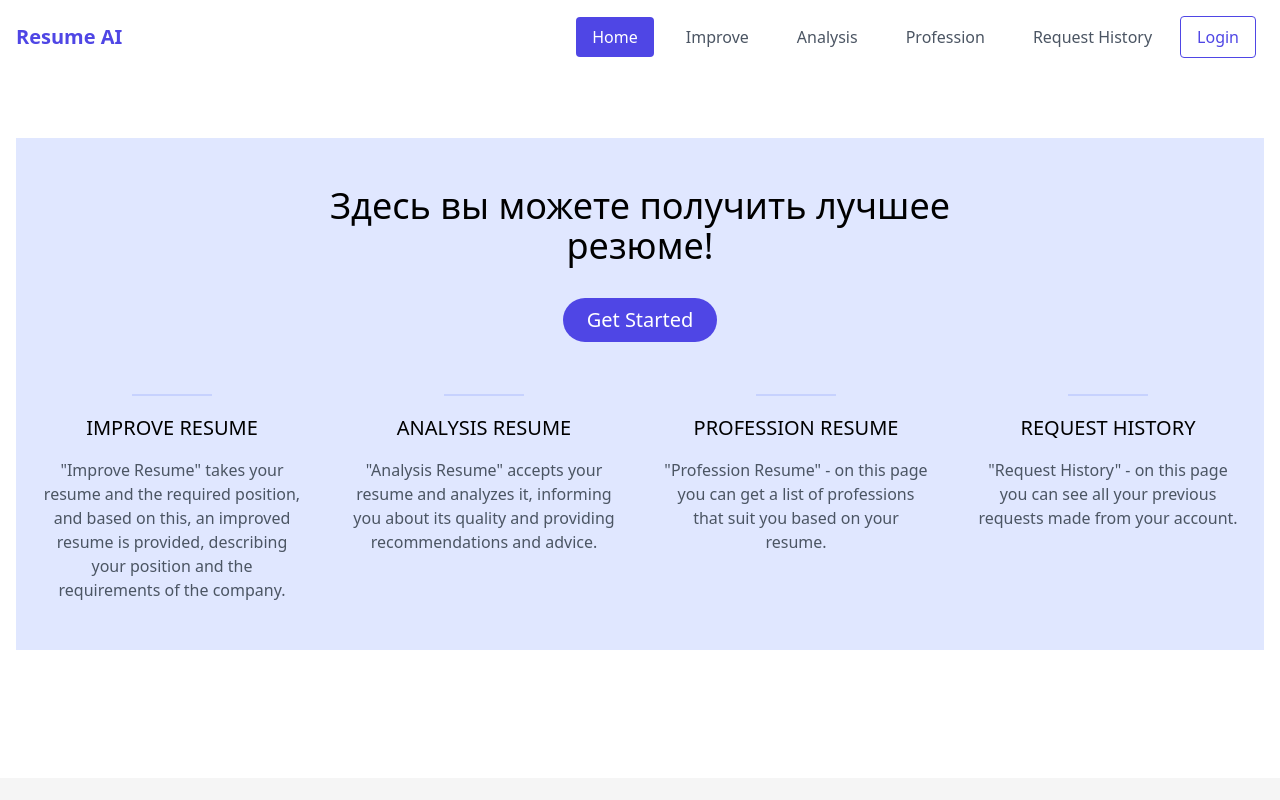
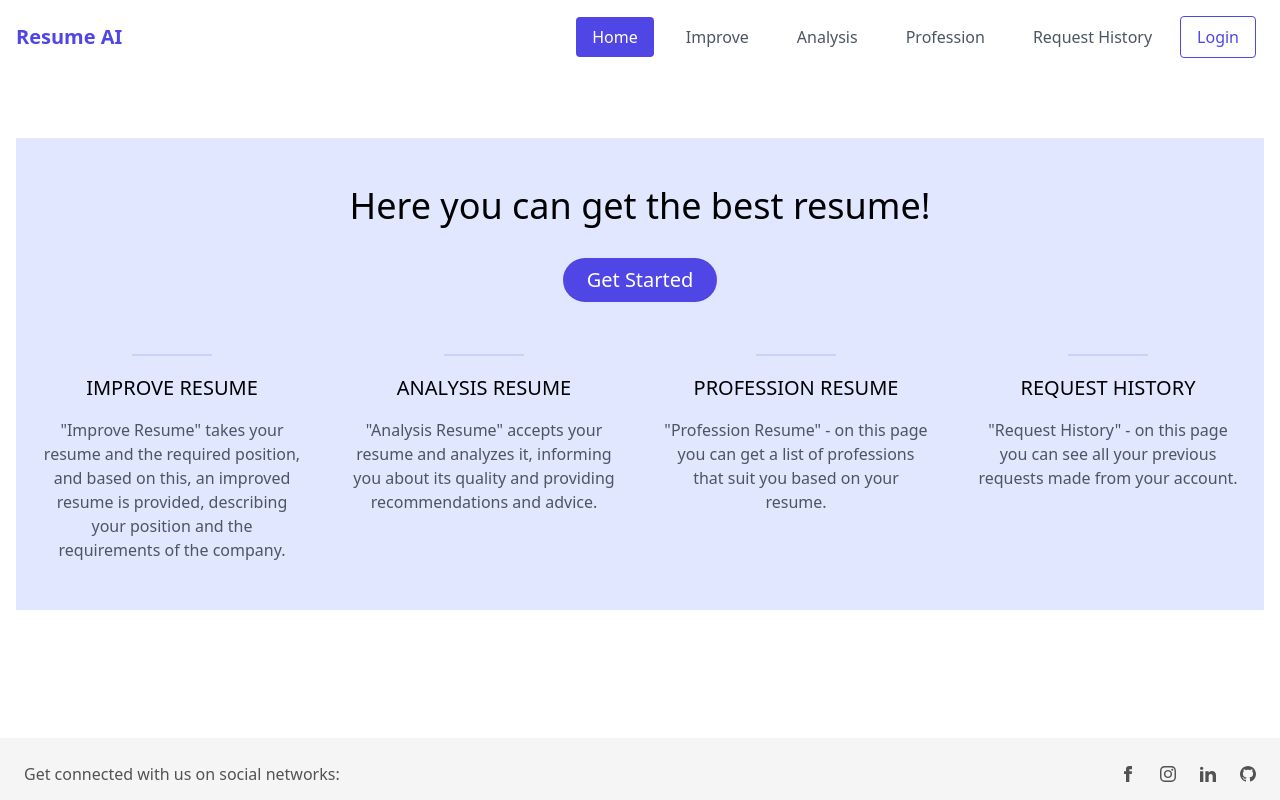
Before and after one commit to Ansar331/Frontend, a Next.js app: page / in a window 1280 px wide. Shown: the top 800 px of the page. Built offline with nearby package versions, Linux system fonts and the light colour scheme; no server answers.

Commit message:
translate2

```diff
--- a/pages/index.jsx
+++ b/pages/index.jsx
@@ -13,7 +13,7 @@ function Home() {
         <div className="container px-4 mx-auto">
 
           <div className="text-center max-w-2xl mx-auto">
-            <h1 className="text-3xl md:text-4xl font-medium mb-2">Здесь вы можете получить лучшее резюме!</h1>
+            <h1 className="text-3xl md:text-4xl font-medium mb-2">Here you can get the best resume!</h1>
             <button className="bg-indigo-600 text-white py-2 px-6 rounded-full text-xl mt-6" onClick={handlePageChange}>Get Started</button>
           </div>
 
```
